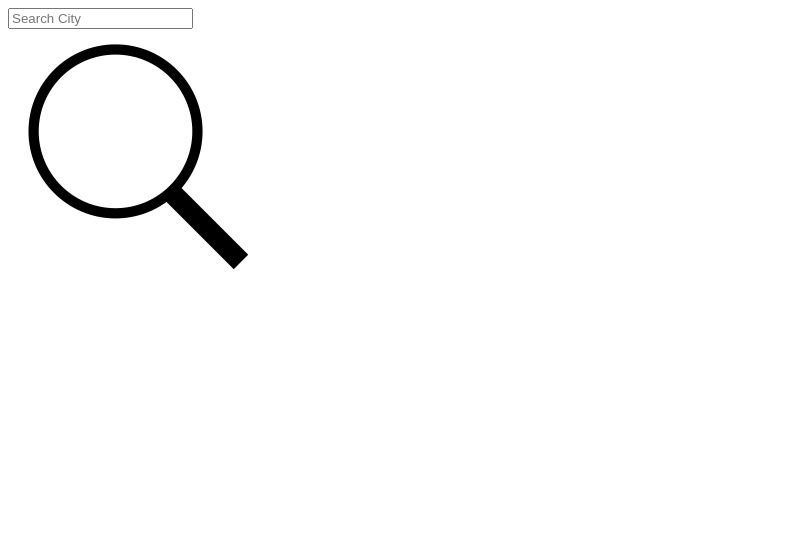
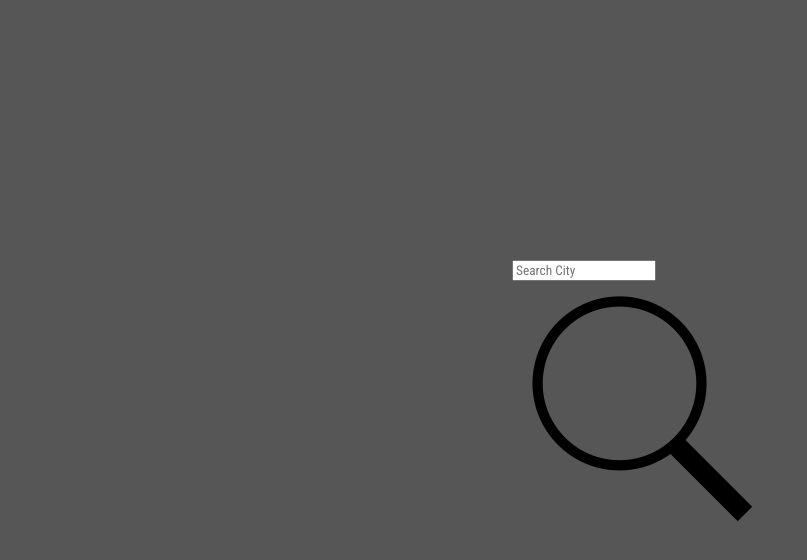
Before and after one commit to ManishPrakkash/weather-app, a React (Vite) app in the folder weatherApp/: page / in a window 1280 px wide. Shown: the top 560 px of the page, without its empty margins (0-807 px from the left). Built offline with nearby package versions, Linux system fonts and the light colour scheme.

Commit message:
body css added

```diff
--- a/weatherApp/src/App.css
+++ b/weatherApp/src/App.css
@@ -0,0 +1,18 @@
+@import url('https://fonts.googleapis.com/css2?family=Roboto+Condensed:ital,wght@0,100..900;1,100..900&display=swap');
+
+*{
+    font-family: "Roboto Condensed", sans-serif;
+}
+body{
+    margin: 0;
+    padding: 0;
+    background-color: rgb(86, 86, 86);
+    width: 100vw;
+    height: 100vh;
+    display:flex;
+    justify-content: center;
+    align-items: center;
+}
+.container{
+
+}
```
